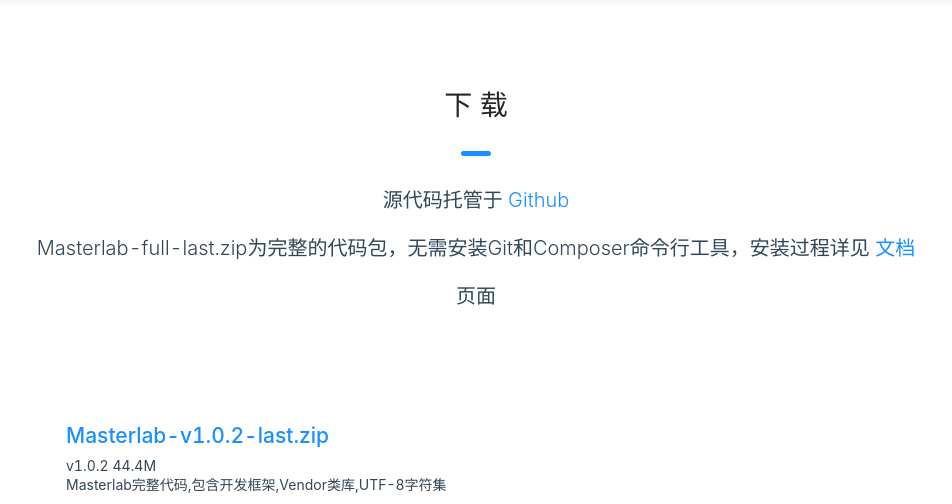
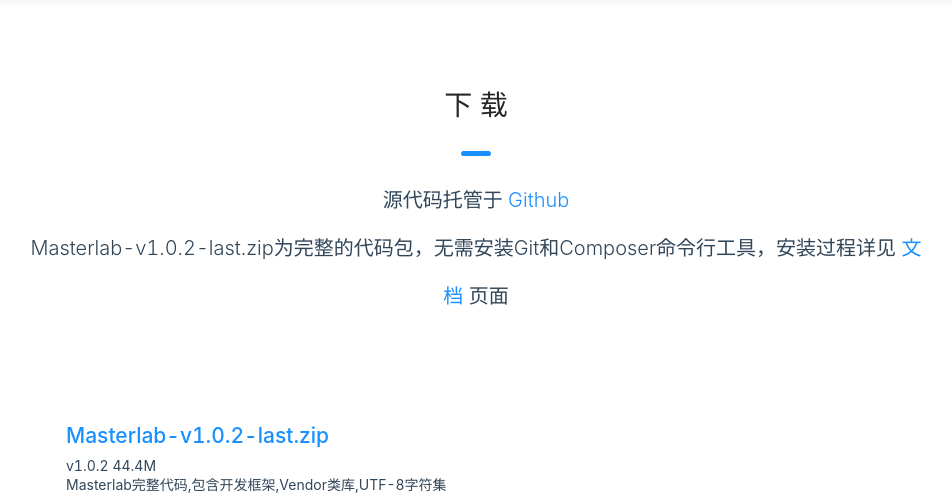
Before and after one commit to gopeak/masterlab_site, a PHP site: page /download.php in a window 1280 px wide. Shown: the part 64-568 px from the top of the page, without its empty margins (164-1116 px from the left). Run offline with PHP 8.4, Linux system fonts and the light colour scheme; some libraries are stand-ins or nearby versions.

Commit message:
修复下载页面文字

```diff
--- a/ant/download.php
+++ b/ant/download.php
@@ -222,7 +222,7 @@ if (isset($_GET['file'])) {
             <span class="separator"></span>
             <div class="info-content">
                 <p class="main-info">源代码托管于<a href="https://github.com/gopeak/masterlab/"> Github </a></p>
-                <p class="main-info">Masterlab-full-last.zip为完整的代码包，无需安装Git和Composer命令行工具，安装过程详见<a href="help.php?md=install"> 文档 </a>页面 </p>
+                <p class="main-info">Masterlab-v1.0.2-last.zip为完整的代码包，无需安装Git和Composer命令行工具，安装过程详见<a href="help.php?md=install"> 文档 </a>页面 </p>
             </div>
         </section>
 
```
